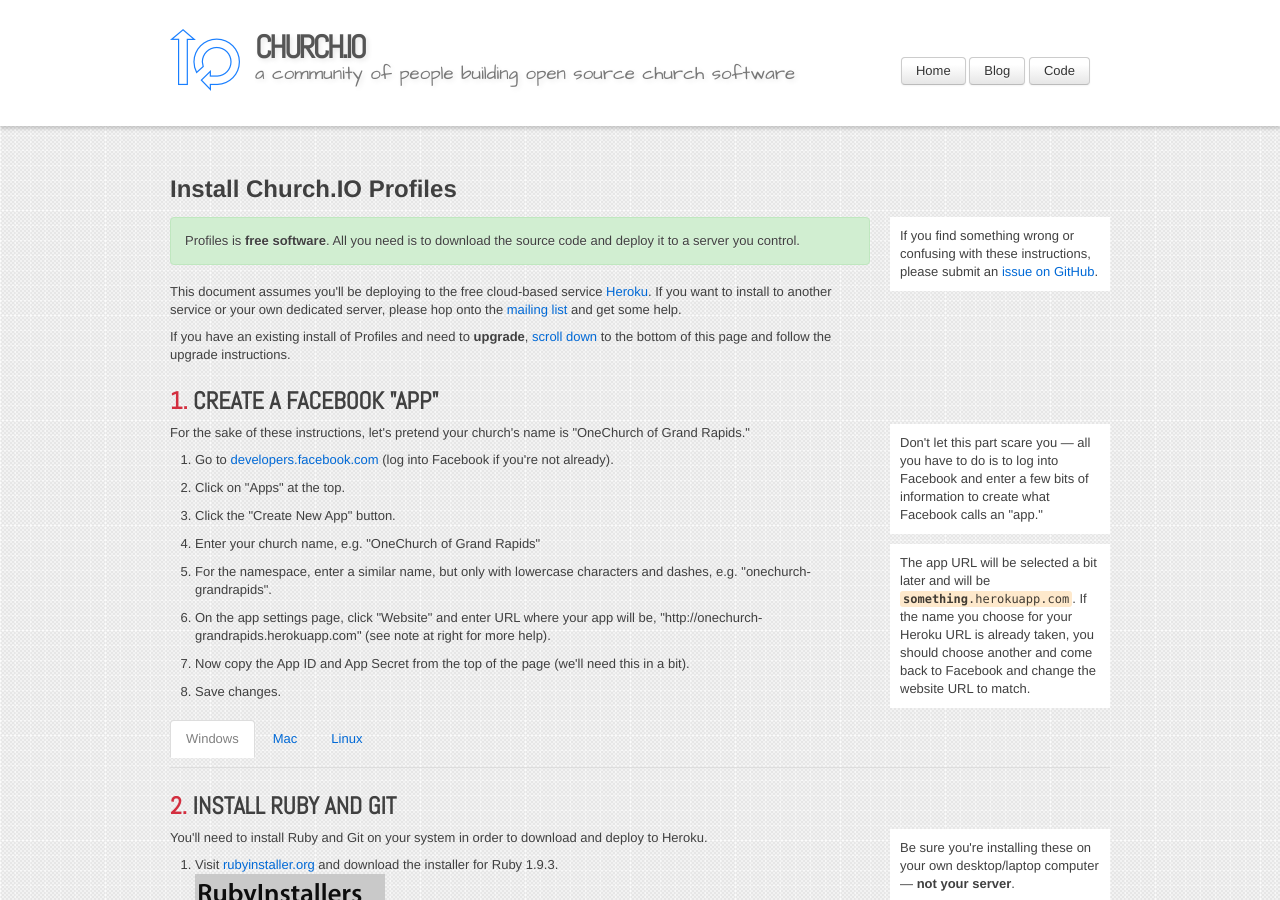
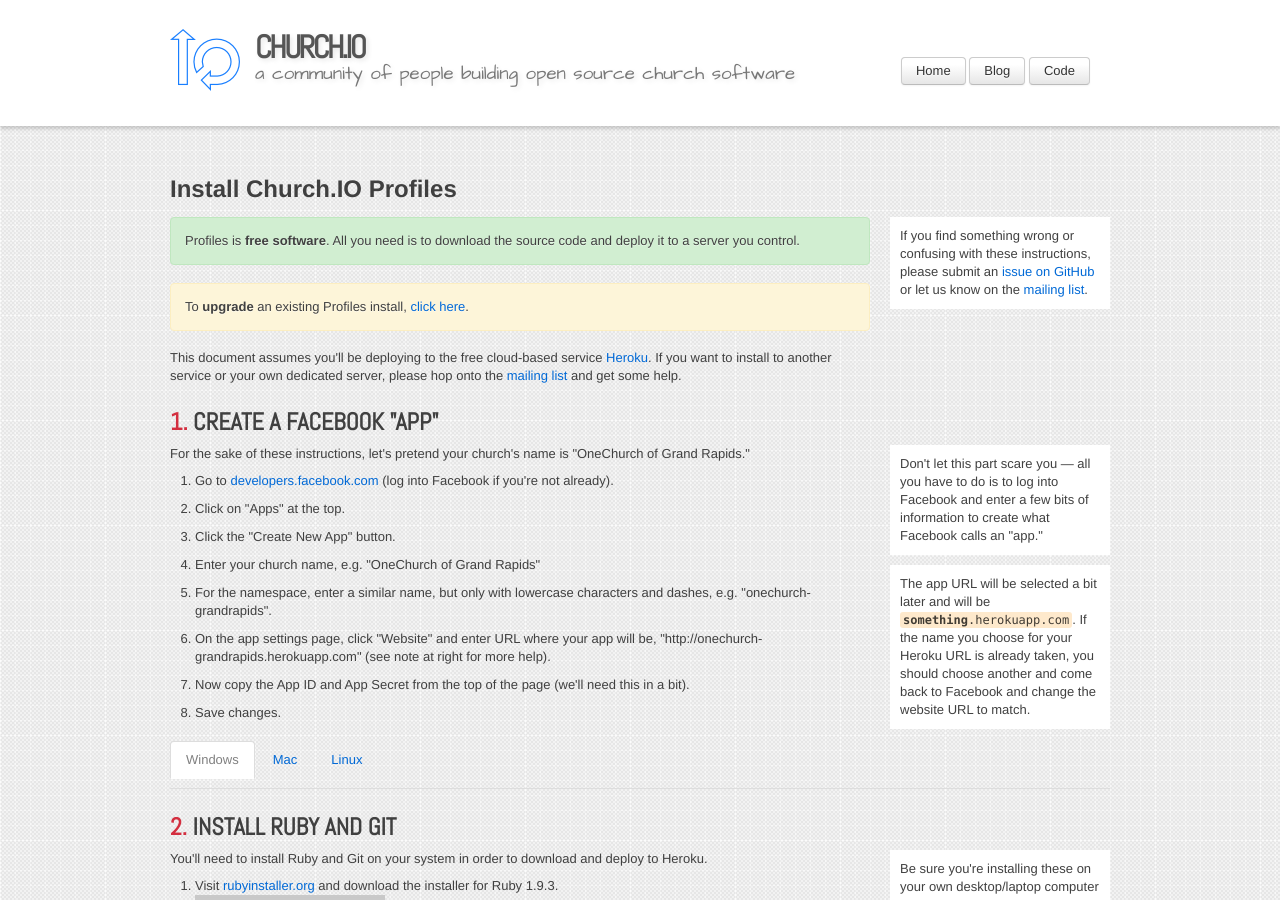
Before and after one commit to seven1m/old-churchio-website, a Jekyll site: the page built from profiles/install.html, in a window 1280 px wide and 900 px high. Built offline with Jekyll 4.4.1, drawn with Linux system fonts in a browser that asks for light colours; Markdown is read by kramdown in place of the engine named in the settings.

Commit message:
Tweak intro on install instructions.

```diff
--- a/profiles/install.html
+++ b/profiles/install.html
@@ -11,20 +11,20 @@
         Profiles is <strong>free software</strong>. All you need is to download the source code
         and deploy it to a server you control.
       </p>
+      <p class="alert-message block-message warning">
+        To <strong>upgrade</strong> an existing Profiles install, <a href="#upgrade">click here</a>.
+      </p>
       <p>
         This document assumes you'll be deploying to the free cloud-based service <a href="http://heroku.com">Heroku</a>.
         If you want to install to another service or your own dedicated server, please hop onto the
         <a href="http://groups.google.com/group/churchio">mailing list</a> and get some help.
       </p>
-      <p>
-        If you have an existing install of Profiles and need to <strong>upgrade</strong>,
-        <a href="#upgrade">scroll down</a> to the bottom of this page and follow the upgrade instructions.
-      </p>
     </div>
     <aside class="span4">
       <p>
         If you find something wrong or confusing with these instructions, please submit an
-        <a href="https://github.com/churchio/website/issues">issue on GitHub</a>.
+        <a href="https://github.com/churchio/website/issues">issue on GitHub</a> or let us know
+        on the <a href="http://groups.google.com/group/churchio">mailing list</a>.
       </p>
     </aside>
   </section>
```
